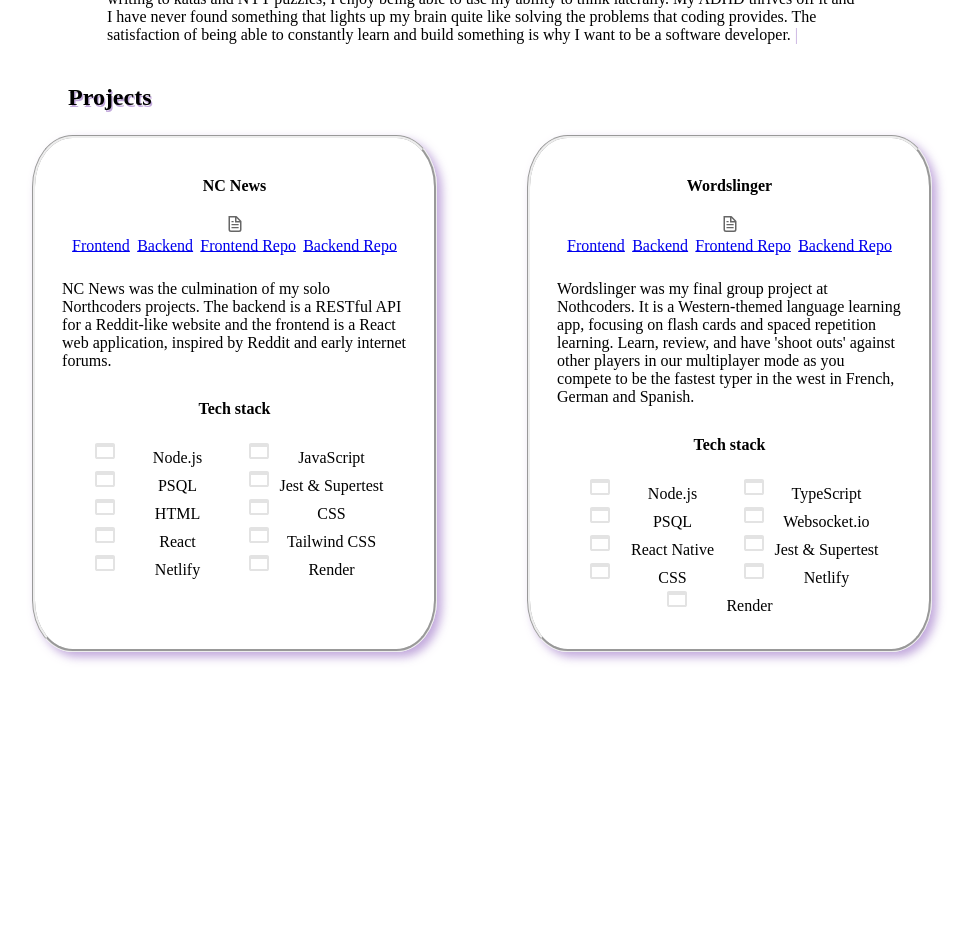
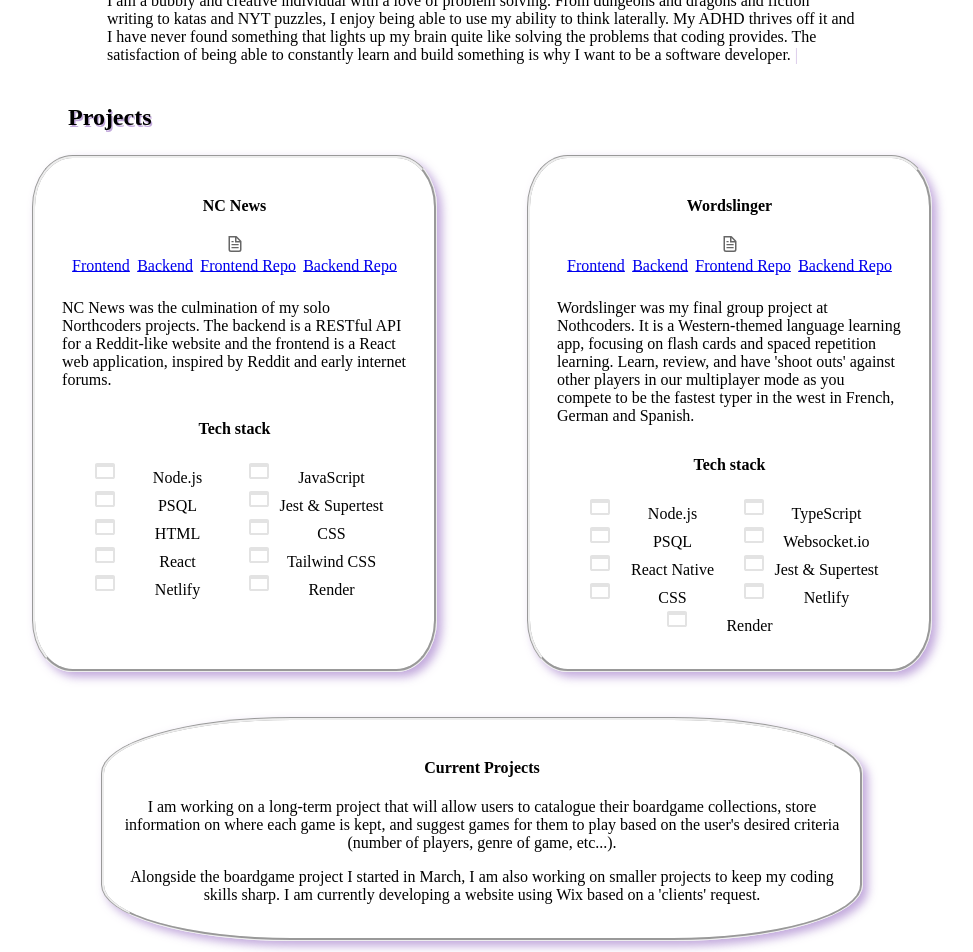
Before and after one commit to artiechokeheart/portfolio, a Next.js app: page / in a window 1280 px wide. Shown: the part 240-1192 px from the top of the page, without its empty margins (158-1131 px from the left). Before the commit the page ends 932 px from the top, so only its background shows below. Built offline with nearby package versions, Linux system fonts and the light colour scheme.

Commit message:
Add current projects to projects component

```diff
--- a/src/Components/Projects.js
+++ b/src/Components/Projects.js
@@ -16,6 +16,22 @@ export default function Projects() {
             />
           );
         })}
+        <div className="currentProject">
+          <h4>Current Projects</h4>
+
+          <p>
+            I am working on a long-term project that will allow users to
+            catalogue their boardgame collections, store information on where
+            each game is kept, and suggest games for them to play based on the
+            user's desired criteria (number of players, genre of game, etc...).
+          </p>
+          <p>
+            Alongside the boardgame project I started in March, I am also
+            working on smaller projects to keep my coding skills sharp. I am
+            currently developing a website using Wix based on a 'clients'
+            request.
+          </p>
+        </div>
       </section>
     </article>
   );
--- a/src/app/global.css
+++ b/src/app/global.css
@@ -1,3 +1,37 @@
+:root {
+	--background: #ffffff;
+	--foreground: #171717
+  }
+
+  @media (prefers-color-scheme: dark) {
+	:root {
+	  --background: #0a0a0a;
+	  --foreground: #ededed;
+
+	}
+	/* unvisited link */
+a:link {
+	color:rgba(179, 147, 211, 0.8);
+  }
+
+
+  /* mouse over link */
+  a:hover {
+	color: rgba(207, 115, 233, 0.8);
+  }
+
+  a:visited {
+	color: #9498D1;
+  }
+  }
+
+  @media (prefers-color-scheme: dark) {
+	html {
+	  color-scheme: dark;
+	}
+  }
+
+
 main {
 	min-height: 10vh;
 	min-width: fit-content;
@@ -5,7 +39,6 @@ main {
 	justify-content: center;
 	align-items: center;
 	padding: 2.5%;
-
 }
 
 h1, h2, h3 {
@@ -13,7 +46,7 @@ h1, h2, h3 {
 }
 h1 {
 	text-align: center;
-	font-size: 3rem;
+	font-size: 3.5rem;
 	font-weight: bold;
 }
 
@@ -48,6 +81,7 @@ h2 {
 	list-style: none;
 	gap: 10%;
 	max-width: 900px;
+	justify-content: center;
 }
 
 .ProjectsContainer > li {
@@ -58,11 +92,21 @@ h2 {
 	padding: 2%;
 	box-shadow: 5px 5px 10px rgba(179, 147, 211, 0.8);
 }
+.ProjectsContainer > .currentProject {
+	border: 3px solid #ededed;
+	border-radius: 25%;
+	border-style: groove;
+	padding: 2%;
+	box-shadow: 5px 5px 10px rgba(179, 147, 211, 0.8);
+	margin-top: 5%;
+	max-width: 80%;
+}
 
 .ProjectsContainer > li > p {
 	text-align: start;
 	padding: 2.5%;
 }
+
 
 .projectLinks > a {
 	align-self: center;
@@ -81,25 +125,6 @@ h2 {
 .tech > li {
 	width: 33%;
 }
-:root {
-	--background: #ffffff;
-	--foreground: #171717
-  }
-
-  @media (prefers-color-scheme: dark) {
-	:root {
-	  --background: #0a0a0a;
-	  --foreground: #ededed;
-	}
-  }
-
-  @media (prefers-color-scheme: dark) {
-	html {
-	  color-scheme: dark;
-	}
-  }
-
-
 .typeWriter {
 	overflow: hidden;
 	border-right: .15em solid rgba(179, 147, 211, 0.8);
```
